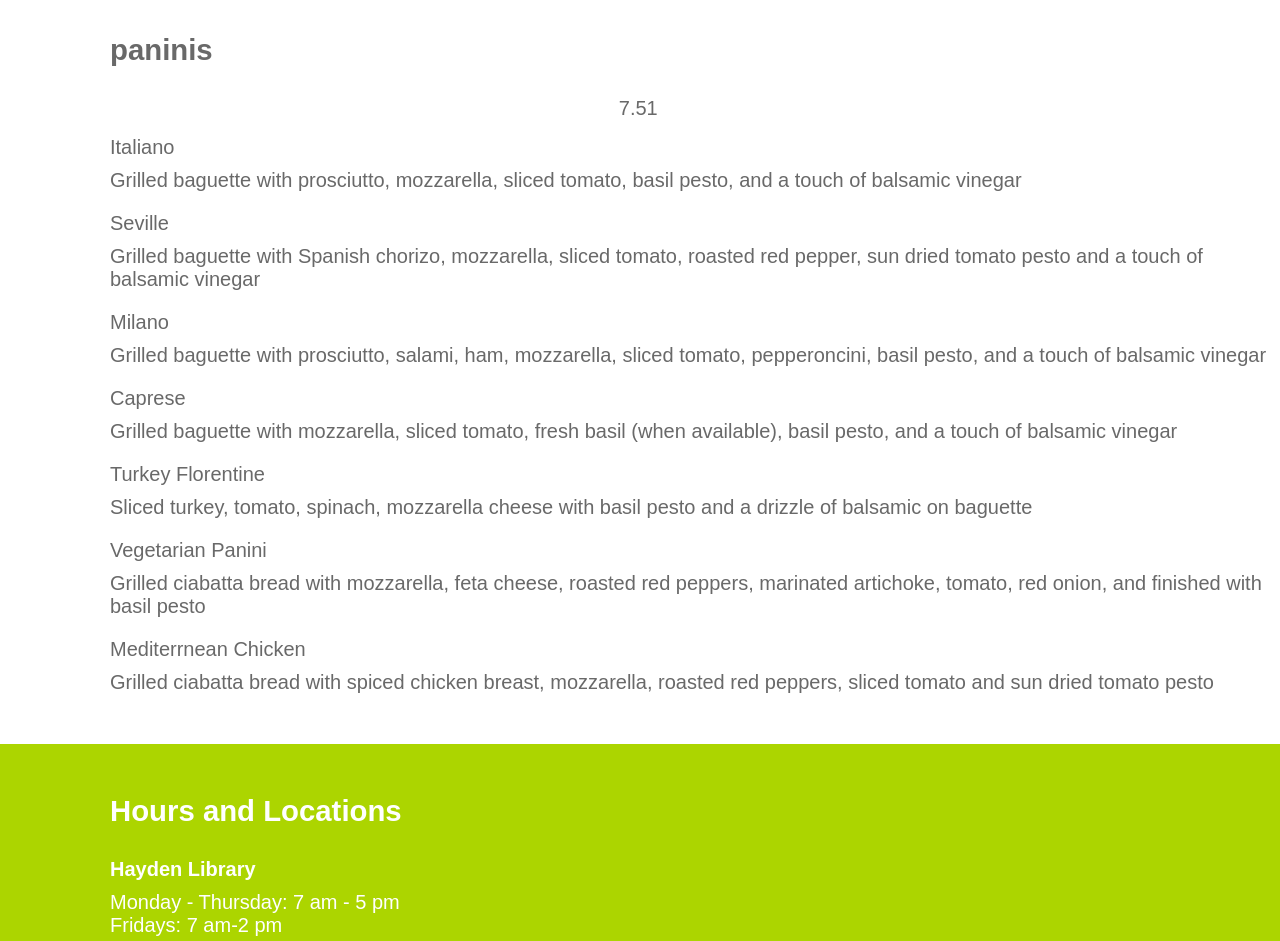
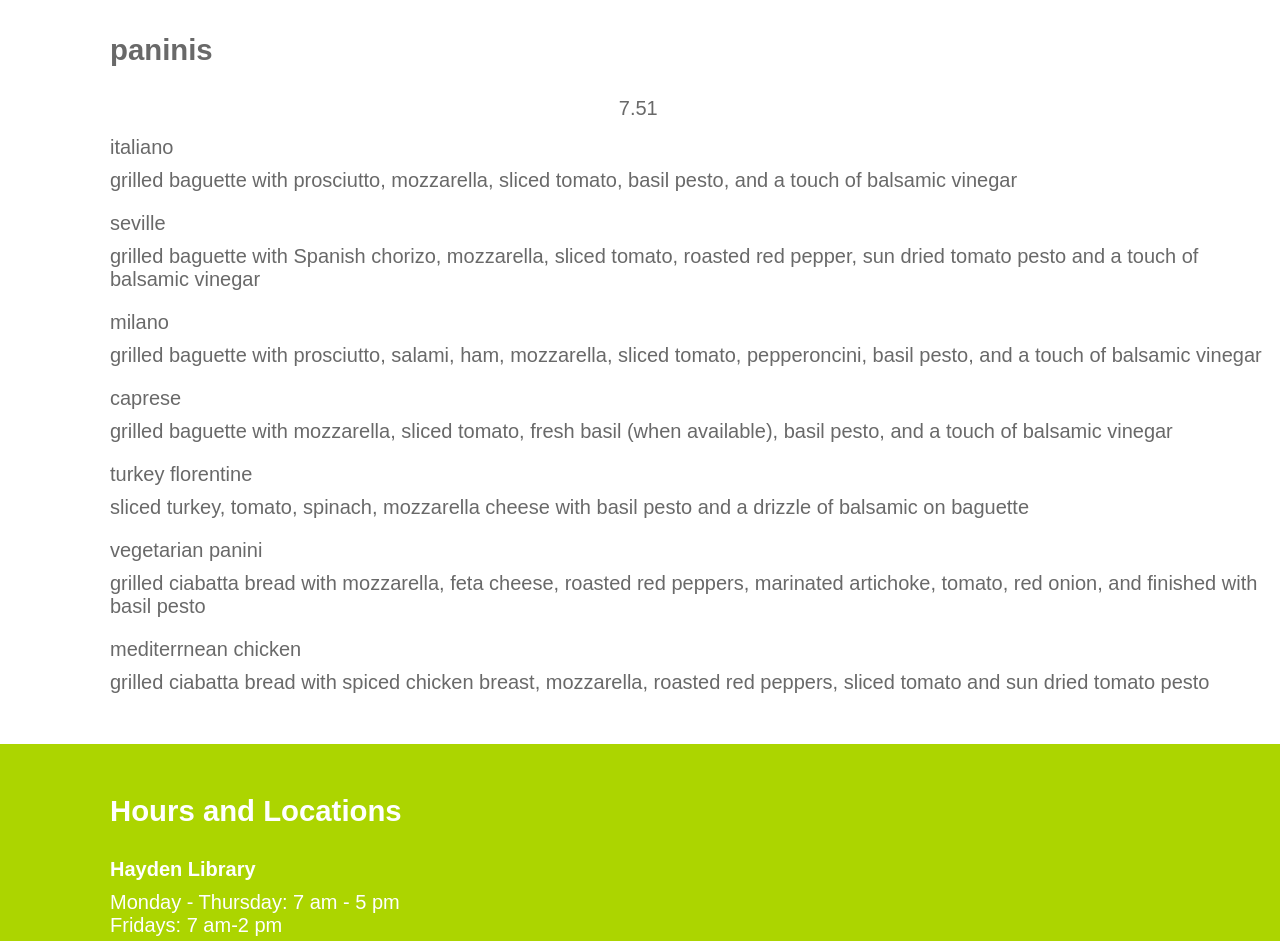
Before and after one commit to saavanay/gra321-f19, a plain HTML site: page Charlie's/index.html in a window 1280 px wide. Shown: the part 4320-5261 px from the top of the page. Drawn offline with Linux system fonts and the light colour scheme; a web font is replaced by a local one.

Commit message:
lowercase letter

```diff
--- a/Charlie's/index.html
+++ b/Charlie's/index.html
@@ -525,27 +525,27 @@
             <p class="large"></p>
         </li>
      </ul>
-    <p> Italiano </p>
+    <p> italiano </p>
      <p class="paninis">
-        Grilled baguette with prosciutto, mozzarella, sliced tomato, basil pesto, and a touch of balsamic vinegar</p>
-    <p>Seville</p>
+        grilled baguette with prosciutto, mozzarella, sliced tomato, basil pesto, and a touch of balsamic vinegar</p>
+    <p>seville</p>
      <p class="paninis">
-        Grilled baguette with Spanish chorizo, mozzarella, sliced tomato, roasted red pepper, sun dried tomato pesto and a touch of balsamic vinegar</p>
-    <p>Milano</p>
+        grilled baguette with Spanish chorizo, mozzarella, sliced tomato, roasted red pepper, sun dried tomato pesto and a touch of balsamic vinegar</p>
+    <p>milano</p>
      <p class="paninis">
-        Grilled baguette with prosciutto, salami, ham, mozzarella, sliced tomato, pepperoncini, basil pesto, and a touch of balsamic vinegar</p>
-    <p>Caprese</p>
+        grilled baguette with prosciutto, salami, ham, mozzarella, sliced tomato, pepperoncini, basil pesto, and a touch of balsamic vinegar</p>
+    <p>caprese</p>
      <p class="paninis">
-        Grilled baguette with mozzarella, sliced tomato, fresh basil (when available), basil pesto, and a touch of balsamic vinegar</p>
-    <p>Turkey Florentine</p>
+        grilled baguette with mozzarella, sliced tomato, fresh basil (when available), basil pesto, and a touch of balsamic vinegar</p>
+    <p>turkey florentine</p>
      <p class="paninis">
-        Sliced turkey, tomato, spinach, mozzarella cheese with basil pesto and a drizzle of balsamic on baguette</p>
-    <p>Vegetarian Panini</p>
+        sliced turkey, tomato, spinach, mozzarella cheese with basil pesto and a drizzle of balsamic on baguette</p>
+    <p>vegetarian panini</p>
      <p class="paninis">
-        Grilled ciabatta bread with mozzarella, feta cheese, roasted red peppers, marinated artichoke, tomato, red onion, and finished with basil pesto</p>
-    <p>Mediterrnean Chicken</p>
+        grilled ciabatta bread with mozzarella, feta cheese, roasted red peppers, marinated artichoke, tomato, red onion, and finished with basil pesto</p>
+    <p>mediterrnean chicken</p>
      <p class="paninis1">
-        Grilled ciabatta bread with spiced chicken breast, mozzarella, roasted red peppers, sliced tomato and sun dried tomato pesto
+        grilled ciabatta bread with spiced chicken breast, mozzarella, roasted red peppers, sliced tomato and sun dried tomato pesto
   </p>
 
 
```
